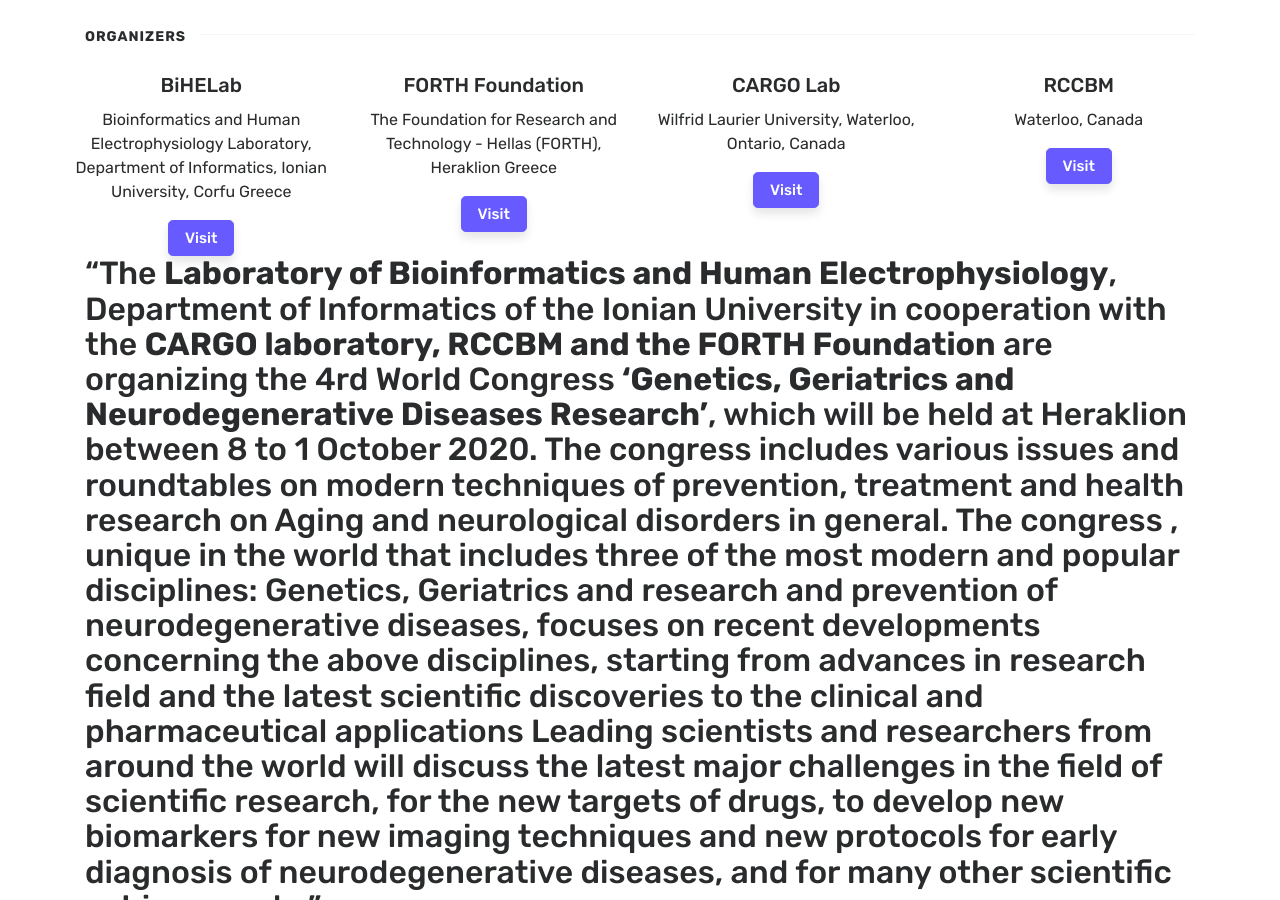
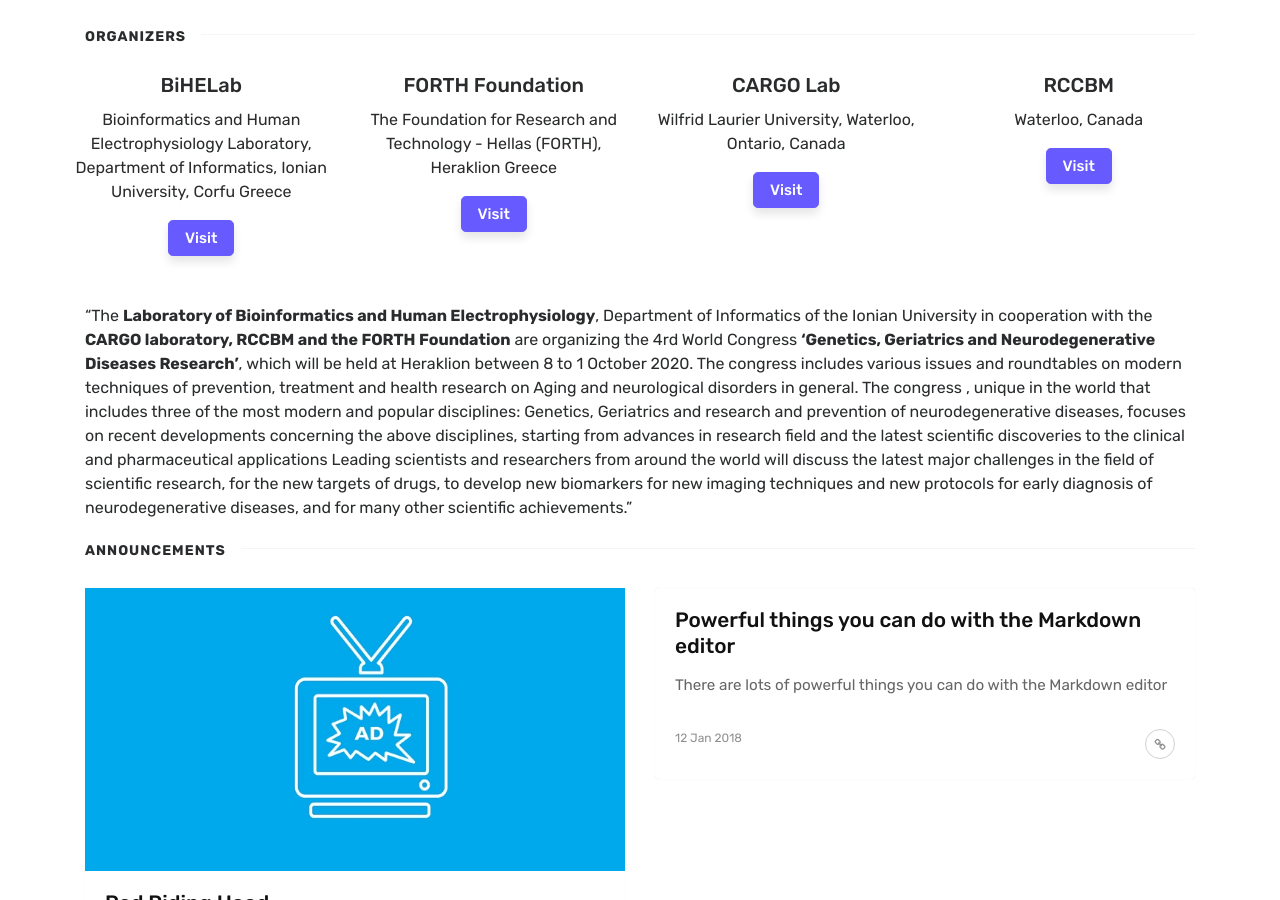
Before and after one commit to Covide-1797/genedis, a Jekyll site: the page built from index.html, in a window 1280 px wide and 900 px high, scrolled down 618 px. Built offline with Jekyll 4.4.1, drawn with Linux system fonts in a browser that asks for light colours; the list of posts is cut into pages by our own code.

Commit message:
Update index.html

```diff
--- a/index.html
+++ b/index.html
@@ -61,13 +61,15 @@
                 </div>
             </div>
         </div>
+        <br>
+        <br>
         <div class="row">
             <div class="col-12">
-                <h2>
+                <p>
                     “The <strong>Laboratory of Bioinformatics and Human Electrophysiology</strong>, Department of Informatics of the Ionian University in cooperation with the <strong>CARGO laboratory, RCCBM and the FORTH Foundation</strong> are organizing the 4rd World Congress <strong>‘Genetics, Geriatrics and Neurodegenerative Diseases Research’</strong>, which will be held at Heraklion between 8 to 1 October 2020. The congress includes various issues and roundtables on modern techniques of prevention, treatment and health research on Aging and neurological disorders in general.
                     The congress , unique in the world that includes three of the most modern and popular disciplines: Genetics, Geriatrics and research and prevention of neurodegenerative diseases, focuses on recent developments concerning the above disciplines, starting from advances in research field and the latest scientific discoveries to the clinical and pharmaceutical applications
                     Leading scientists and researchers from around the world will discuss the latest major challenges in the field of scientific research, for the new targets of drugs, to develop new biomarkers for new imaging techniques and new protocols for early diagnosis of neurodegenerative diseases, and for many other scientific achievements.”
-                </h2>
+                </p>
             </div>
         </div>
 
```
